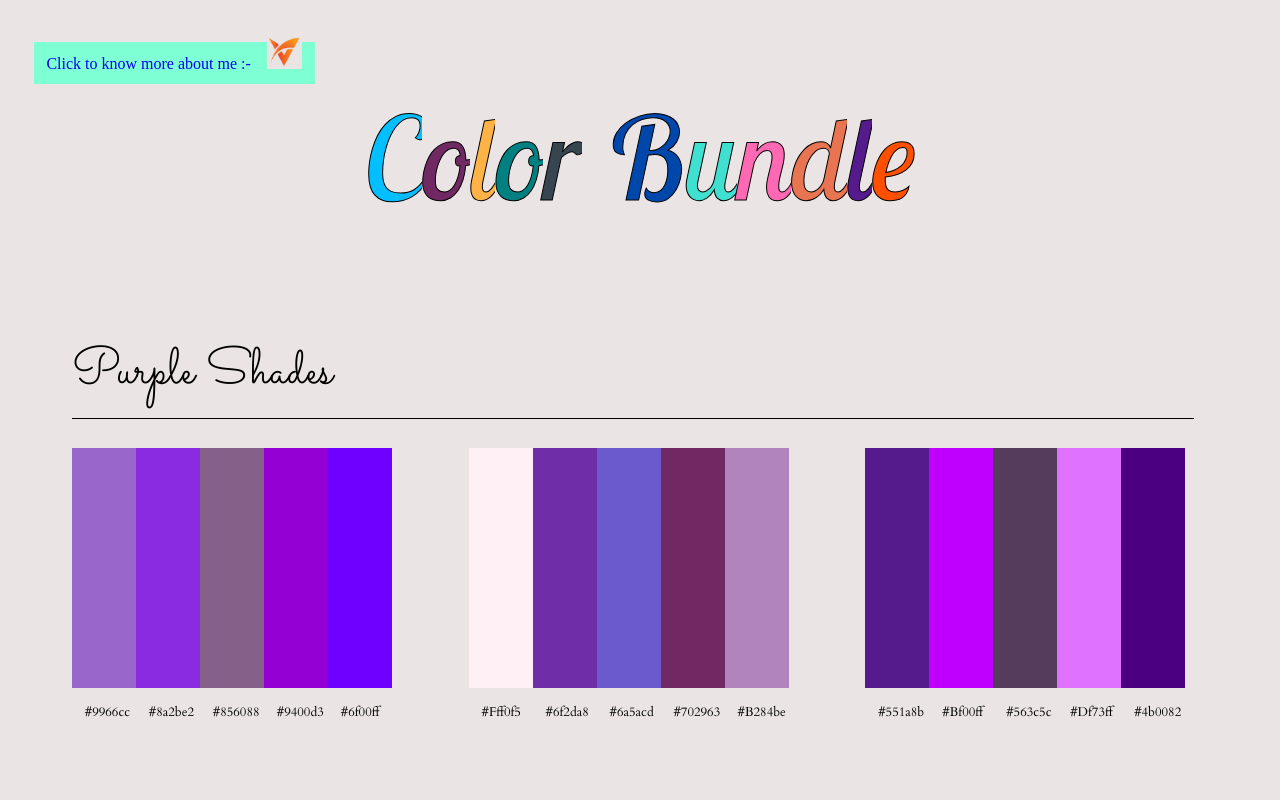
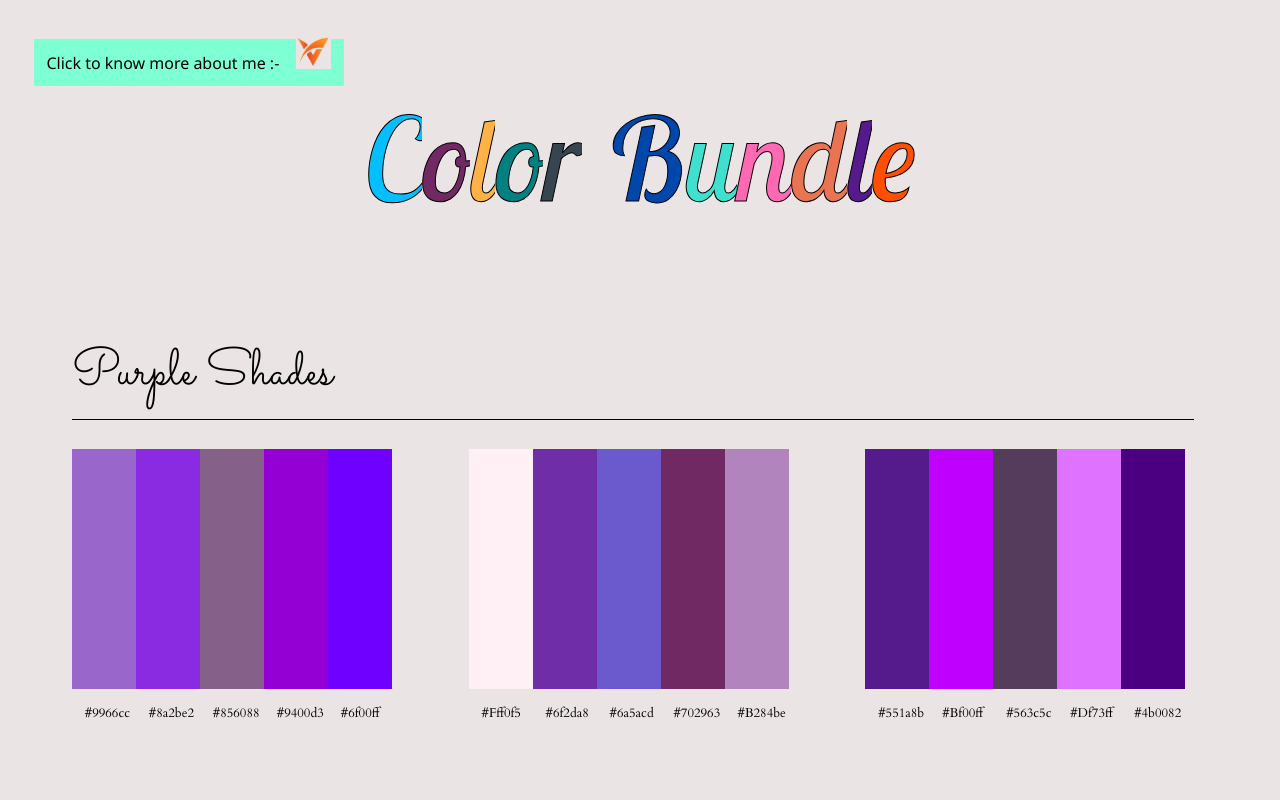
Before and after one commit to Vasundhara-Tiwari/ColorBundle, a React (Create React App) app: page / in a window 1280 px wide. Shown: the top 800 px of the page. Built offline with nearby package versions, Linux system fonts and the light colour scheme.

Commit message:
adding more styles

```diff
--- a/src/Components/Header.css
+++ b/src/Components/Header.css
@@ -2,4 +2,6 @@
   text-decoration: none;
   background-color: aquamarine;
   padding: 1vw;
+  color: black;
+  font-family: "Segoe UI", Tahoma, Geneva, Verdana, sans-serif;
 }
```
